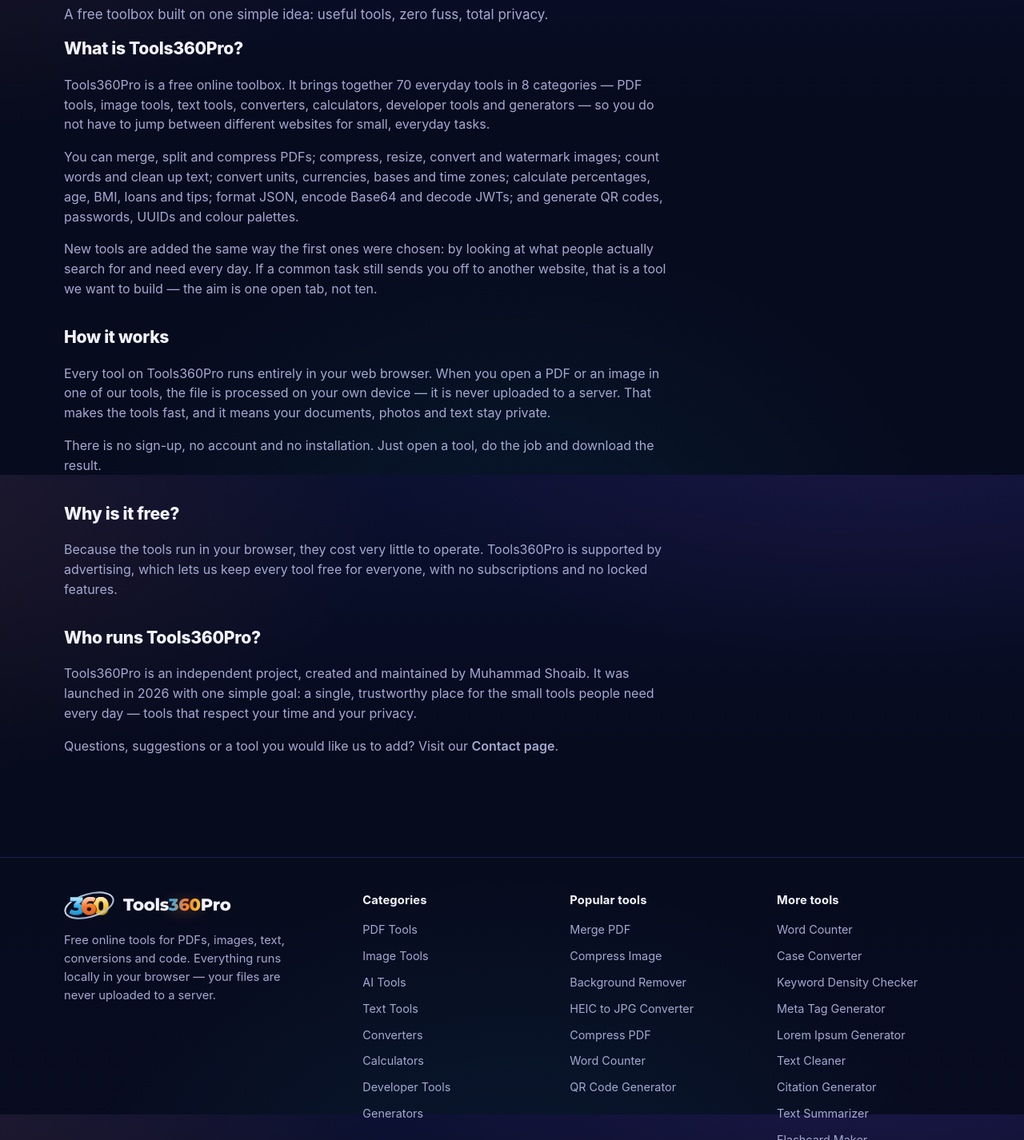
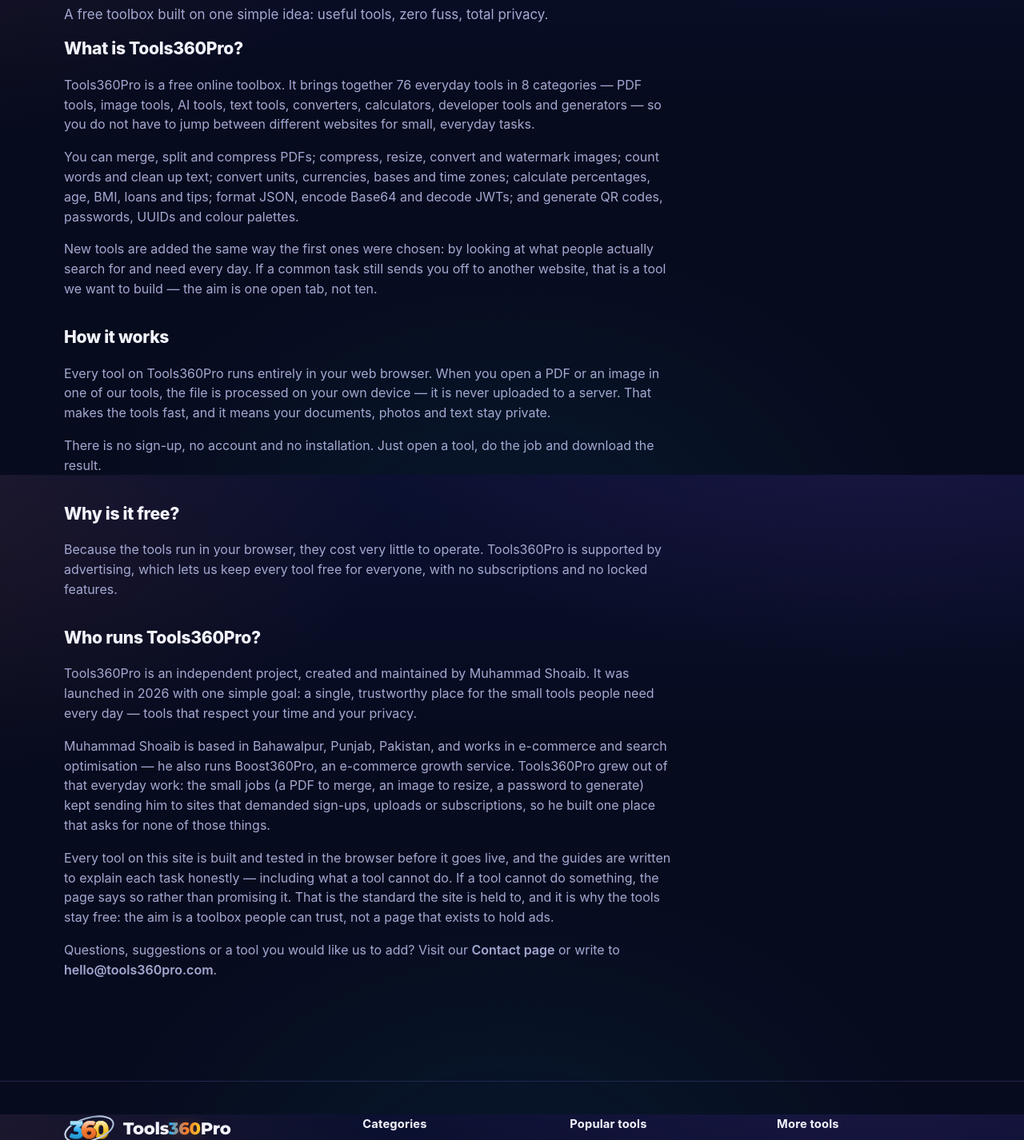
Before and after one commit to MuhammadShoaib67/tools360pro, a plain HTML site: page about.html in a window 1280 px wide. Shown: the part 206-1632 px from the top of the page at 80% size. Drawn offline with Linux system fonts and the light colour scheme.

Commit message:
AdSense fix: About page E-E-A-T expansion + stale 70->76 count fix (17 Nov)

```diff
--- a/about.html
+++ b/about.html
@@ -90,7 +90,7 @@
 
   <section class="tool-section">
     <h2>What is Tools360Pro?</h2>
-    <p>Tools360Pro is a free online toolbox. It brings together 70 everyday tools in 8 categories — PDF tools, image tools, text tools, converters, calculators, developer tools and generators — so you do not have to jump between different websites for small, everyday tasks.</p>
+    <p>Tools360Pro is a free online toolbox. It brings together 76 everyday tools in 8 categories — PDF tools, image tools, AI tools, text tools, converters, calculators, developer tools and generators — so you do not have to jump between different websites for small, everyday tasks.</p>
     <p>You can merge, split and compress PDFs; compress, resize, convert and watermark images; count words and clean up text; convert units, currencies, bases and time zones; calculate percentages, age, BMI, loans and tips; format JSON, encode Base64 and decode JWTs; and generate QR codes, passwords, UUIDs and colour palettes.</p>
     <p>New tools are added the same way the first ones were chosen: by looking at what people actually search for and need every day. If a common task still sends you off to another website, that is a tool we want to build — the aim is one open tab, not ten.</p>
   </section>
@@ -109,7 +109,9 @@
   <section class="tool-section">
     <h2>Who runs Tools360Pro?</h2>
     <p>Tools360Pro is an independent project, created and maintained by Muhammad Shoaib. It was launched in 2026 with one simple goal: a single, trustworthy place for the small tools people need every day — tools that respect your time and your privacy.</p>
-    <p>Questions, suggestions or a tool you would like us to add? Visit our <a href="contact.html">Contact page</a>.</p>
+    <p>Muhammad Shoaib is based in Bahawalpur, Punjab, Pakistan, and works in e-commerce and search optimisation — he also runs Boost360Pro, an e-commerce growth service. Tools360Pro grew out of that everyday work: the small jobs (a PDF to merge, an image to resize, a password to generate) kept sending him to sites that demanded sign-ups, uploads or subscriptions, so he built one place that asks for none of those things.</p>
+    <p>Every tool on this site is built and tested in the browser before it goes live, and the guides are written to explain each task honestly — including what a tool cannot do. If a tool cannot do something, the page says so rather than promising it. That is the standard the site is held to, and it is why the tools stay free: the aim is a toolbox people can trust, not a page that exists to hold ads.</p>
+    <p>Questions, suggestions or a tool you would like us to add? Visit our <a href="contact.html">Contact page</a> or write to <a href="mailto:hello@tools360pro.com">hello@tools360pro.com</a>.</p>
   </section>
 
 </main>
```
